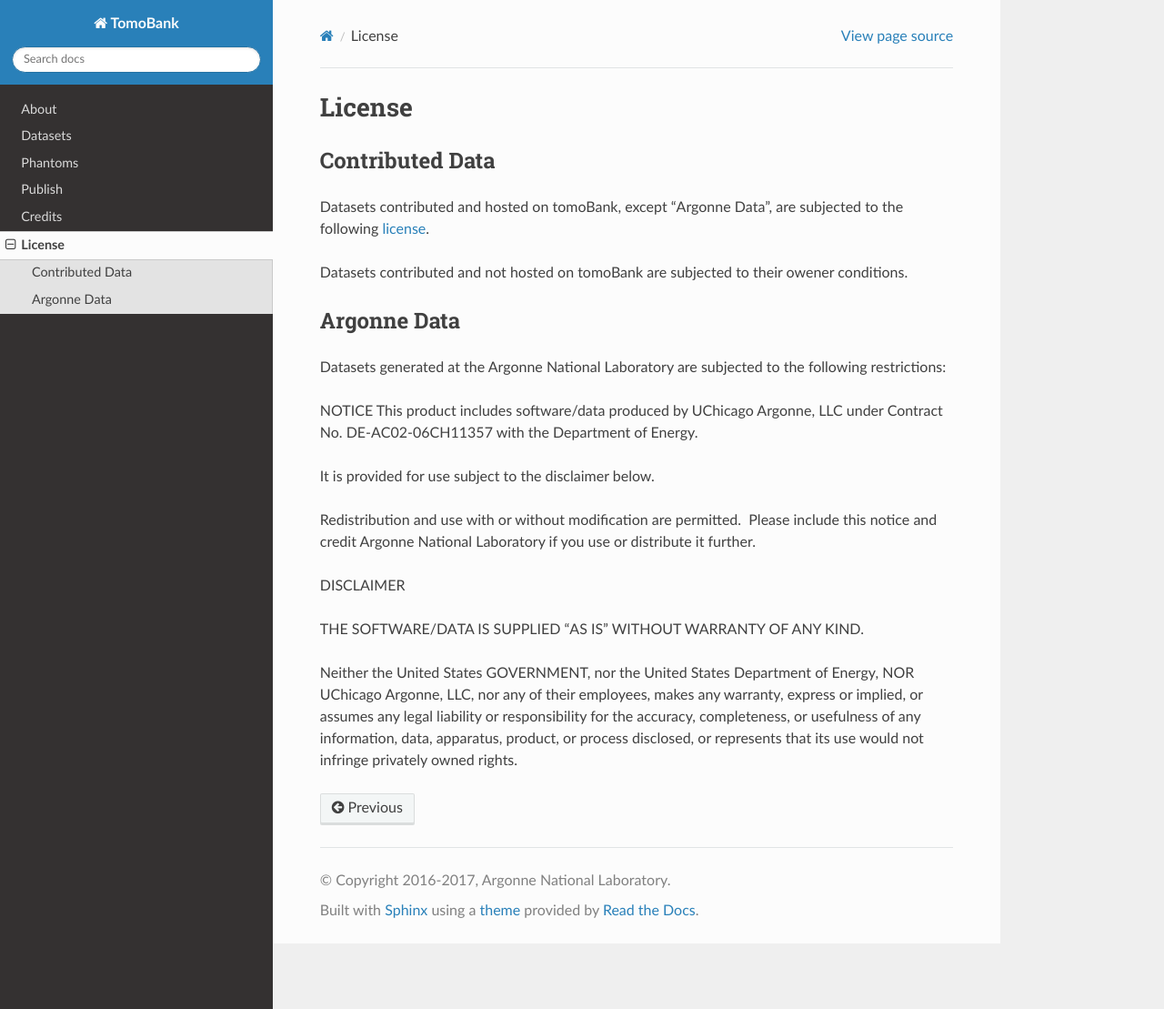
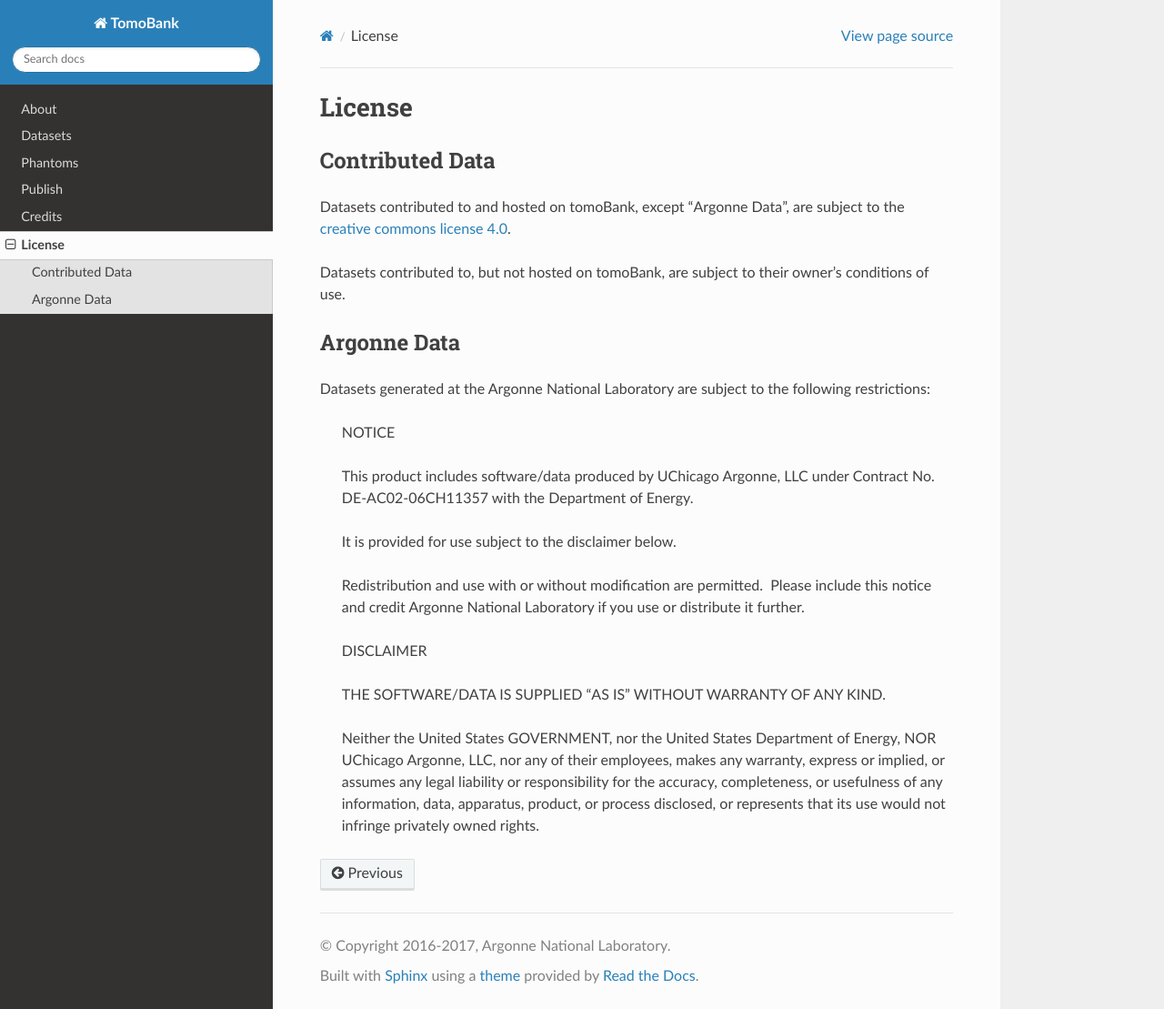
Before and after one commit to tomography/tomobank, a Sphinx documentation site: the page built from docs/source/license.rst, in a window 1280 px wide and 1109 px high. Shown: the whole window at 91% size. Built offline with Sphinx 7.4.7 and the Read the Docs theme 2.0.0, drawn with Linux system fonts in a browser that asks for light colours.

Commit message:
DOC: Format and grammar in license statement
Fixed use of the phrase 'subject to' and offset the Argonne data restrictions into its own block quote.

```diff
--- a/docs/source/license.rst
+++ b/docs/source/license.rst
@@ -5,25 +5,26 @@
 Contributed Data
 ================
 
-Datasets contributed and hosted on tomoBank, except "Argonne Data", are subjected to the following `license <http://creativecommons.org/licenses/by-nc-sa/4.0/>`_.
+Datasets contributed to and hosted on tomoBank, except "Argonne Data", are subject to the `creative commons license 4.0 <http://creativecommons.org/licenses/by-nc-sa/4.0/>`_.
 
-Datasets contributed and not hosted on tomoBank are subjected to their owener conditions.
+Datasets contributed to, but not hosted on tomoBank, are subject to their owner's conditions of use.
 
 
 Argonne Data
 ============
 
-Datasets generated at the Argonne National Laboratory are subjected to the following restrictions:
+Datasets generated at the Argonne National Laboratory are subject to the following restrictions:
 
-NOTICE
-This product includes software/data produced by UChicago Argonne, LLC under Contract No. DE-AC02-06CH11357 with the Department of Energy.
+  NOTICE
 
-It is provided for use subject to the disclaimer below.
+  This product includes software/data produced by UChicago Argonne, LLC under Contract No. DE-AC02-06CH11357 with the     Department of Energy.
 
-Redistribution and use with or without modification are permitted.  Please include this notice and credit Argonne National Laboratory if you use or distribute it further.
+  It is provided for use subject to the disclaimer below.
 
-DISCLAIMER
+  Redistribution and use with or without modification are permitted.  Please include this notice and credit Argonne National Laboratory if you use or distribute it further.
 
-THE SOFTWARE/DATA IS SUPPLIED "AS IS" WITHOUT WARRANTY OF ANY KIND.
+  DISCLAIMER
 
-Neither the United States GOVERNMENT, nor the United States Department of Energy, NOR UChicago Argonne, LLC, nor any of their employees, makes any warranty, express or implied, or assumes any legal liability or responsibility for the accuracy, completeness, or usefulness of any information, data, apparatus, product, or process disclosed, or represents that its use would not infringe privately owned rights.
+  THE SOFTWARE/DATA IS SUPPLIED "AS IS" WITHOUT WARRANTY OF ANY KIND.
+
+  Neither the United States GOVERNMENT, nor the United States Department of Energy, NOR UChicago Argonne, LLC, nor any of their employees, makes any warranty, express or implied, or assumes any legal liability or responsibility for the accuracy, completeness, or usefulness of any information, data, apparatus, product, or process disclosed, or represents that its use would not infringe privately owned rights.
```
